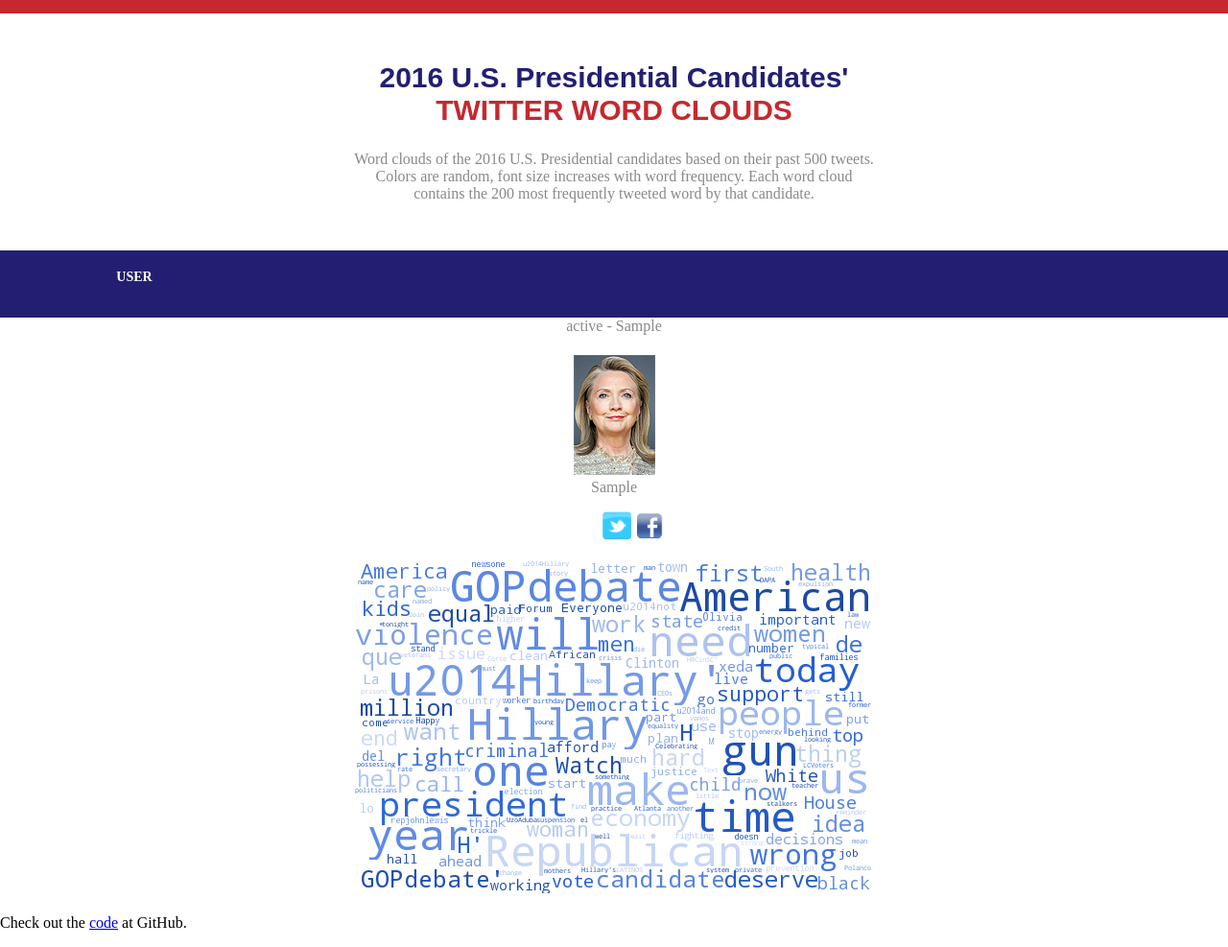
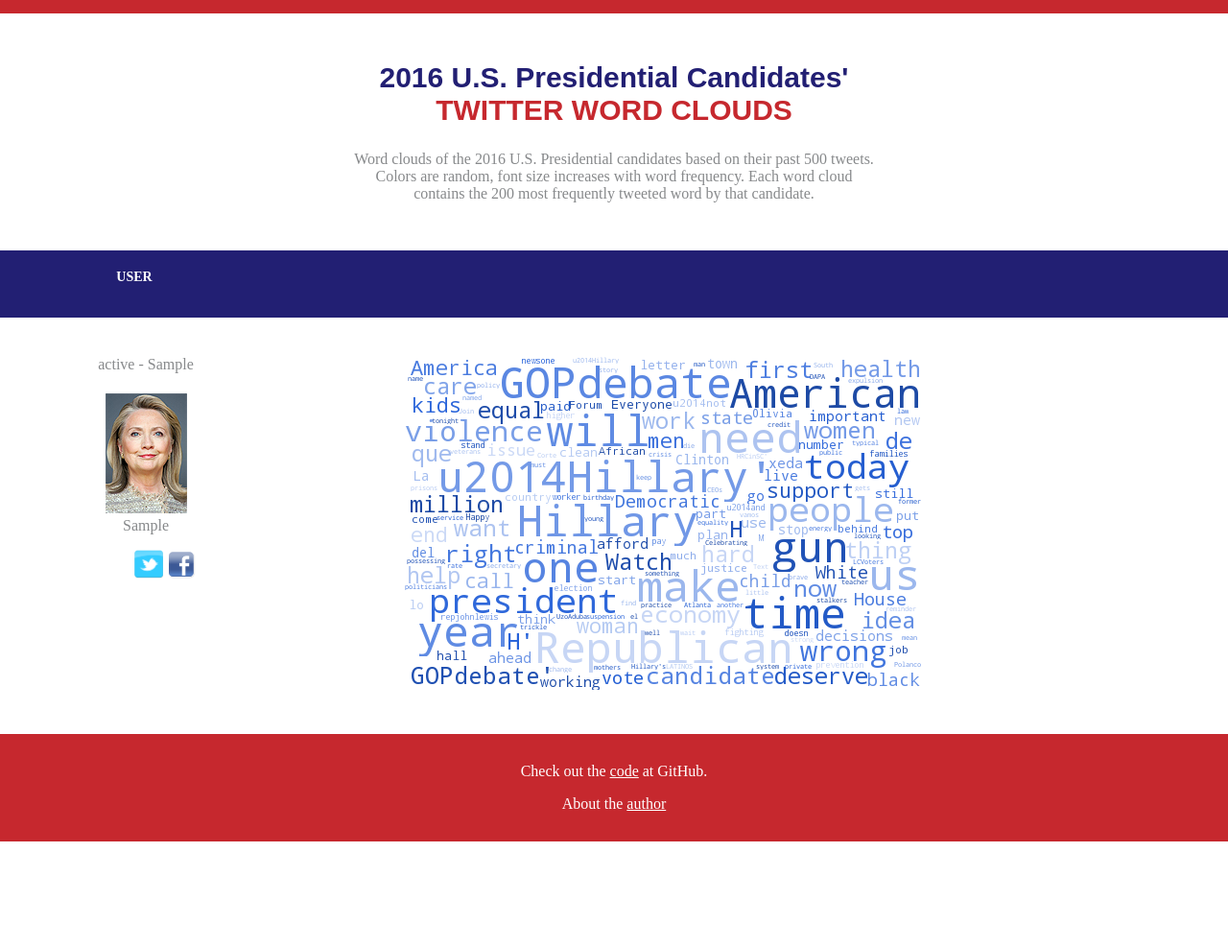
Before and after one commit to abmorton/prezface2016, a Flask app: page / in a window 1280 px wide. Shown: the whole page at 96% size. After the commit the page ends 877 px from the top, so only its background shows below. Run offline with Flask 2, Linux system fonts and the light colour scheme; tables that the repository leaves empty hold one stand-in row (values such as "Sample post"); parts of the project's set-up code (start-up, migrations or seed data) failed here and were passed over.

Commit message:
additional styling improvements to index.html

```diff
--- a/db_helper.py
+++ b/db_helper.py
@@ -9,8 +9,8 @@
  # about the candidates.
 
 hillaryclinton = Candidate('Hillary', 'Clinton', 'New York', 'Democratic Party', 'hillaryclinton.com', 'http://www.facebook.com/hillaryclinton', 'HillaryClinton')
-martinomalley = Candidate("Martin", "O'Malley", "Maryland", "Democratic Party", "www.martinomalley.com", "http://www.facebook.com/MartinOMalley", "GovernorOMalley")
-berniesanders = Candidate("Bernie", "Sanders", "Vermont", "Democratic Party", "www.berniesanders.com", "http://www.facebook.com/berniesanders", "SenSanders")
+martinomalley = Candidate("Martin", "O'Malley", "Maryland", "Democratic Party", "martinomalley.com", "http://www.facebook.com/MartinOMalley", "GovernorOMalley")
+berniesanders = Candidate("Bernie", "Sanders", "Vermont", "Democratic Party", "berniesanders.com", "http://www.facebook.com/berniesanders", "SenSanders")
 jebbush = Candidate("Jeb", "Bush", "Florida", "Republican Party", "jeb2016.com", "http://www.facebook.com/jebbush", "JebBush")
 bencarson = Candidate("Ben", "Carson", "Florida", "Republican Party", "bencarson.com", "http://www.facebook.com/DrBenjaminCarson", "RealBenCarson")
 chrischristie = Candidate("Chris", "Christie", "New Jersey", "Republican Party", "ChrisChristie.com", "http://www.facebook.com/GovChrisChristie", "GovChristie")
--- a/static/min.css
+++ b/static/min.css
@@ -80,8 +80,25 @@
 	color: #C6282E;
 }
 
-.candidate {
+div.candidate_section {
+	}
 
+div.candidate_section:nth-child(odd) {
+	padding: 40px 100px;
+
+}
+
+div.candidate_section:nth-child(odd) .candidate {
+	float: left;
+}
+
+div.candidate_section:nth-child(even) {
+	padding: 40px 100px;
+	background: #F1F2F2;
+}
+
+div.candidate_section:nth-child(even) .candidate {
+	float: right;
 }
 
 img.social_media {
@@ -125,5 +142,17 @@
 
 .wordcloud {
 	/*margin: 5px 0 25px 0;*/
+}
 
+footer {
+	text-align: center;
+	background: #C6282E;
+	color: white;
+	padding: 14px;
+	margin: 0;
+	border: 0;
 }
+
+footer a {
+	color: white;
+}
--- a/templates/index.html
+++ b/templates/index.html
@@ -26,16 +26,17 @@
 			<img src="/static/colorjpgs/{{c.id}}.jpg">
 			<br>
 	 			<a href="http://{{c.campaign_site}}", target="_blank", class="candidate_links">{{c.campaign_site}}</a>
-			<ul>
+			<ul class="social_media">
 				<li><a href="http://twitter.com/{{c.twitter_name}}", target="_blank"><img src="/static/design/Twitter-Logo-Transparent.gif", class="social_media"></a></li>
 				<li><a href="{{c.facebook_site}}", target="_blank"><img src="/static/design/facebook_logo_transparent.png" class="social_media"></a></li>
 			</ul>
+		</div>
 		<img src="/static/wordcloud_pngs/{{c.id}}_block_wordcloud.png" class="candidate_wordcloud">
-		</div>
 	</div>
 	{% endfor %}
 </div>
 <footer>
 <p>Check out the <a href="https://github.com/abmorton/prezface2016">code</a> at GitHub.</p>
+<p>About the <a href="http://adambrucemorton.com" target="_blank">author</a></p>
 </footer>
 {% endblock %}
```
